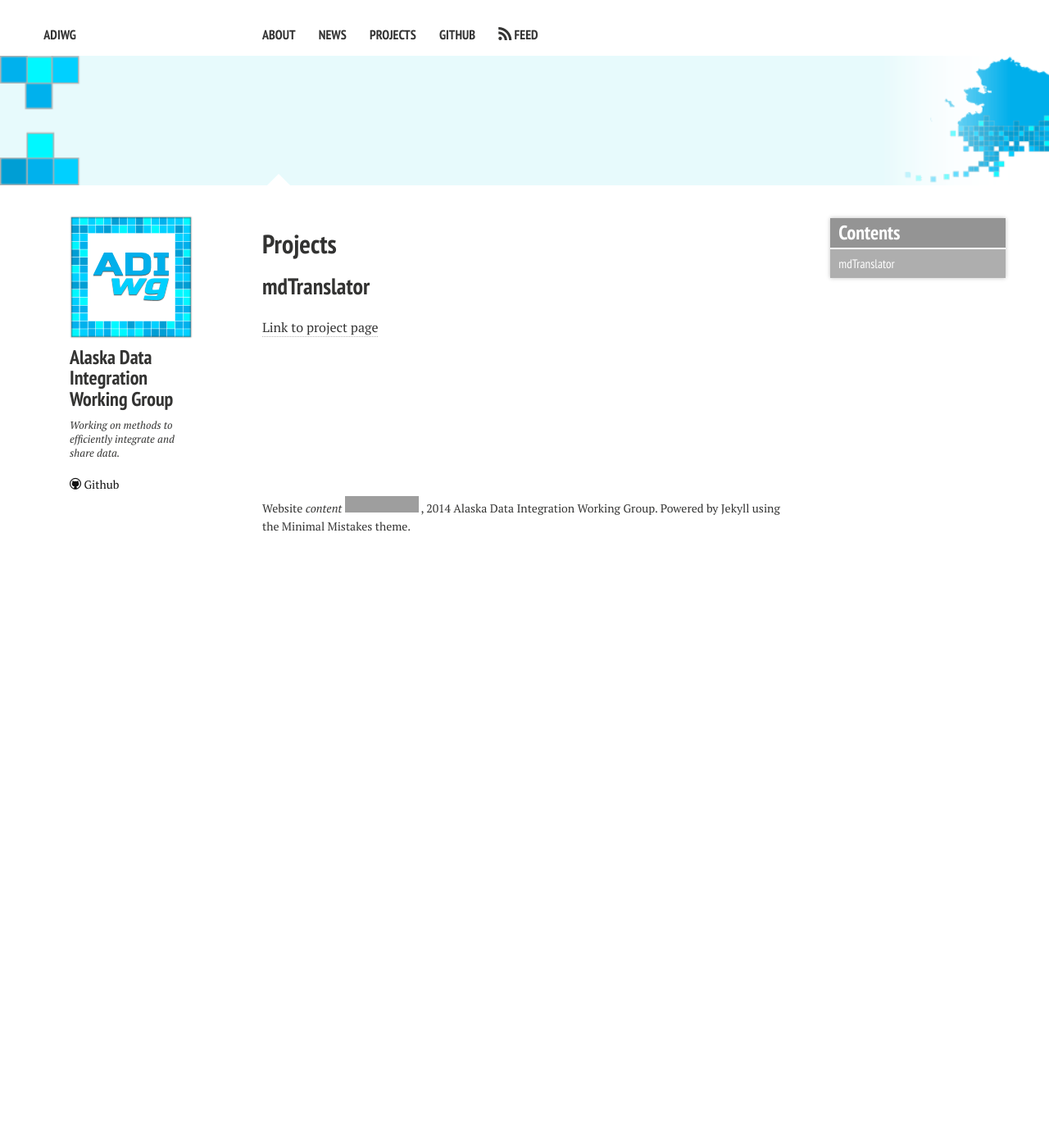
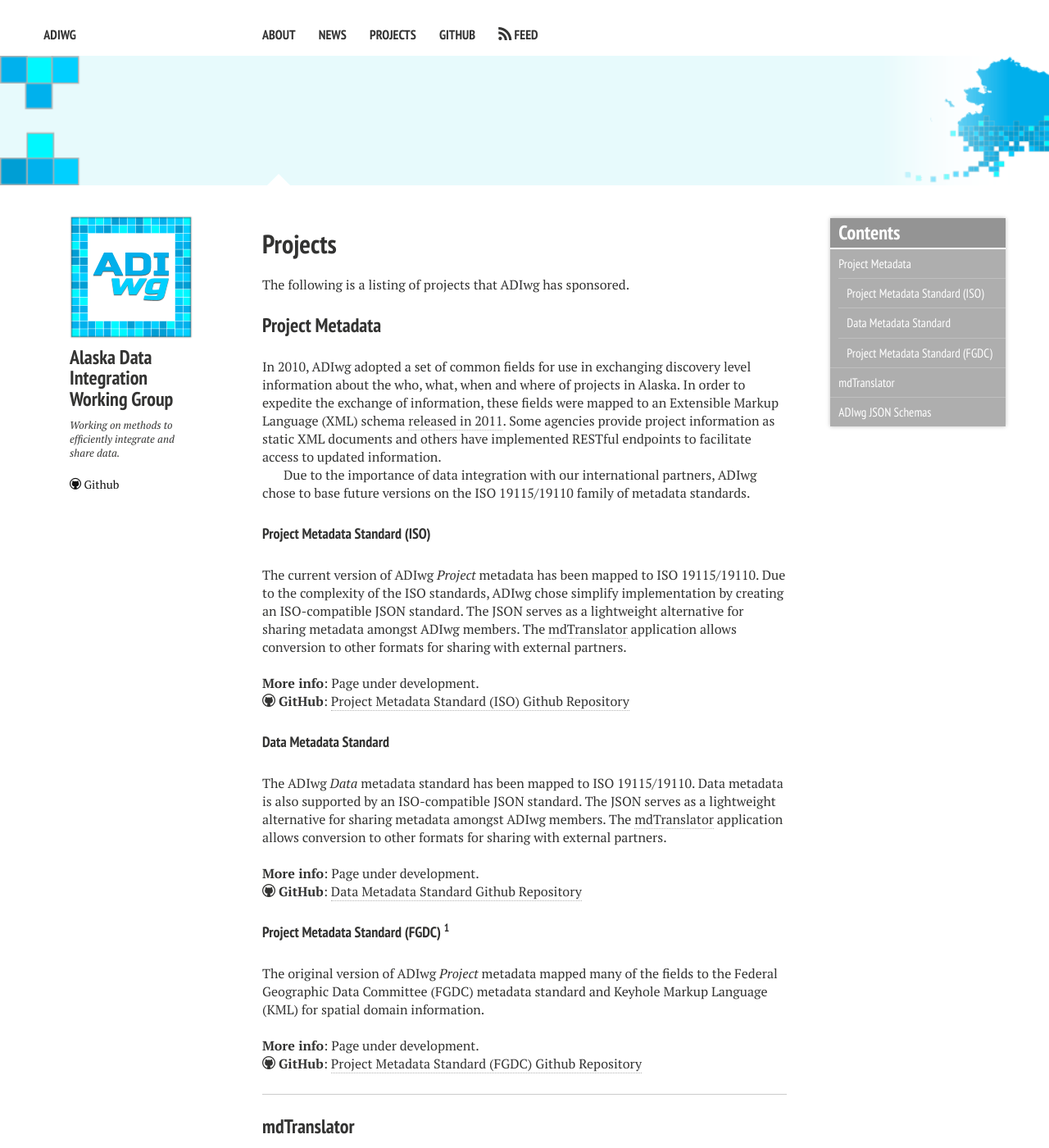
Before and after one commit to adiwg/adiwg.github.io, a Jekyll site: the page built from projects.md, in a window 1280 px wide and 1400 px high. Shown: the whole window at 82% size. Built offline with Jekyll 4.4.1, drawn with Linux system fonts in a browser that asks for light colours; nearby versions of some CDN libraries; some of the changed text lies outside the part shown; grey boxes are pictures that could not be loaded.

Commit message:
Update Projects page content.

```diff
--- a/projects.md
+++ b/projects.md
@@ -19,7 +19,61 @@
 {:toc}
 </div>
 </section><!-- /#table-of-contents -->
+The following is a listing of projects that ADIwg has sponsored.
 
-## mdTranslator
+###Project Metadata
 
-[Link to project page](/mdTranslator)
+In 2010, ADIwg adopted a set of common fields for use in exchanging discovery level information about the who, what, when and where of projects in Alaska. In order to expedite the exchange of information, these fields were mapped to an Extensible Markup Language (XML) schema [released in 2011](#project-metadata-standard-fgdc-inactive). Some agencies provide project information as static XML documents and others have implemented RESTful endpoints to facilitate access to updated information.
+
+Due to the importance of data integration with our international partners, ADIwg chose to base future versions on the ISO 19115/19110 family of metadata standards.
+
+####Project Metadata Standard (ISO)
+
+The current version of ADIwg *Project* metadata has been mapped to ISO 19115/19110. Due to the complexity of the ISO standards, ADIwg chose simplify implementation by creating an ISO-compatible JSON standard. The JSON serves as a lightweight alternative for sharing metadata amongst ADIwg members. The [mdTranslator](#mdtranslator) application allows conversion to other formats for sharing with external partners.\\
+\\
+**More info**: Page under development.\\
+<i class="icon-github"> </i> **GitHub**: [Project Metadata Standard (ISO) Github Repository](https://github.com/adiwg/project-metadata-iso)
+
+####Data Metadata Standard
+
+The ADIwg *Data* metadata standard has been mapped to ISO 19115/19110. Data metadata is also supported by an ISO-compatible JSON standard. The JSON serves as a lightweight alternative for sharing metadata amongst ADIwg members. The [mdTranslator](#mdtranslator) application allows conversion to other formats for sharing with external partners.\\
+\\
+**More info**: Page under development.\\
+<i class="icon-github"> </i> **GitHub**: [Data Metadata Standard Github Repository](https://github.com/adiwg/data-metadata)
+
+####Project Metadata Standard (FGDC) [^inactive]
+
+The original version of ADIwg *Project* metadata mapped many of the fields to the Federal Geographic Data Committee (FGDC) metadata standard and Keyhole Markup Language (KML) for spatial domain information.\\
+\\
+**More info**: Page under development.\\
+<i class="icon-github"> </i> **GitHub**: [Project Metadata Standard (FGDC) Github Repository](https://github.com/adiwg/project-metadata-fgdc)
+
+[^inactive]: This project has been deprecated in favor of the [ISO-based](#project-metadata-standard-iso) metadata standard.
+
+***
+
+###mdTranslator
+
+To support the JSON standard ADIwg is developing the mdTranslator, a software 'engine' that converts metadata in the ADiwg JSON structure to other metadata formats, including ISO 19115-2. While the mdTranslator's primary purpose is to transform metadata stored in the ADIwg JSON standard, the architecture of the translator allows for possible conversion between many other formats. The basic process is illustrated in the figure below:
+
+<figure>
+    <a href="http://www.adiwg.org/mdTranslator/images/translator_process.png"><img src="http://www.adiwg.org/mdTranslator/images/translator_process.png"></a>
+    <figcaption>Overview of the translator process.</figcaption>
+</figure>
+
+The mdTranslator isolates metadata creators from the complexity, rigor, formatting, and terminology of the output standard - a significant benefit when the output is based on the ISO 19139 XML Schema.\\
+\\
+**More info**: [mdTranslator Project Page](/mdTranslator)\\
+<i class="icon-github"> </i> **GitHub**: [mdTranslator Github Repository](https://github.com/adiwg/mdTranslator)
+
+***
+
+### ADIwg JSON Schemas
+ADIwg has developed a set of JSON schemas to provide documentation and validation for project and data ADIwg JSON metadata.\\
+\\
+**More info**: Page under development.\\
+<i class="icon-github"> </i> **GitHub**: [ADIwg JSON Schemas Github Repository](https://github.com/adiwg/adiwg-json-schemas)
+
+***
+
+[mdTranslator]: /mdTranslator
```
Also changed, not shown: about.md (+1 -0 lines).
